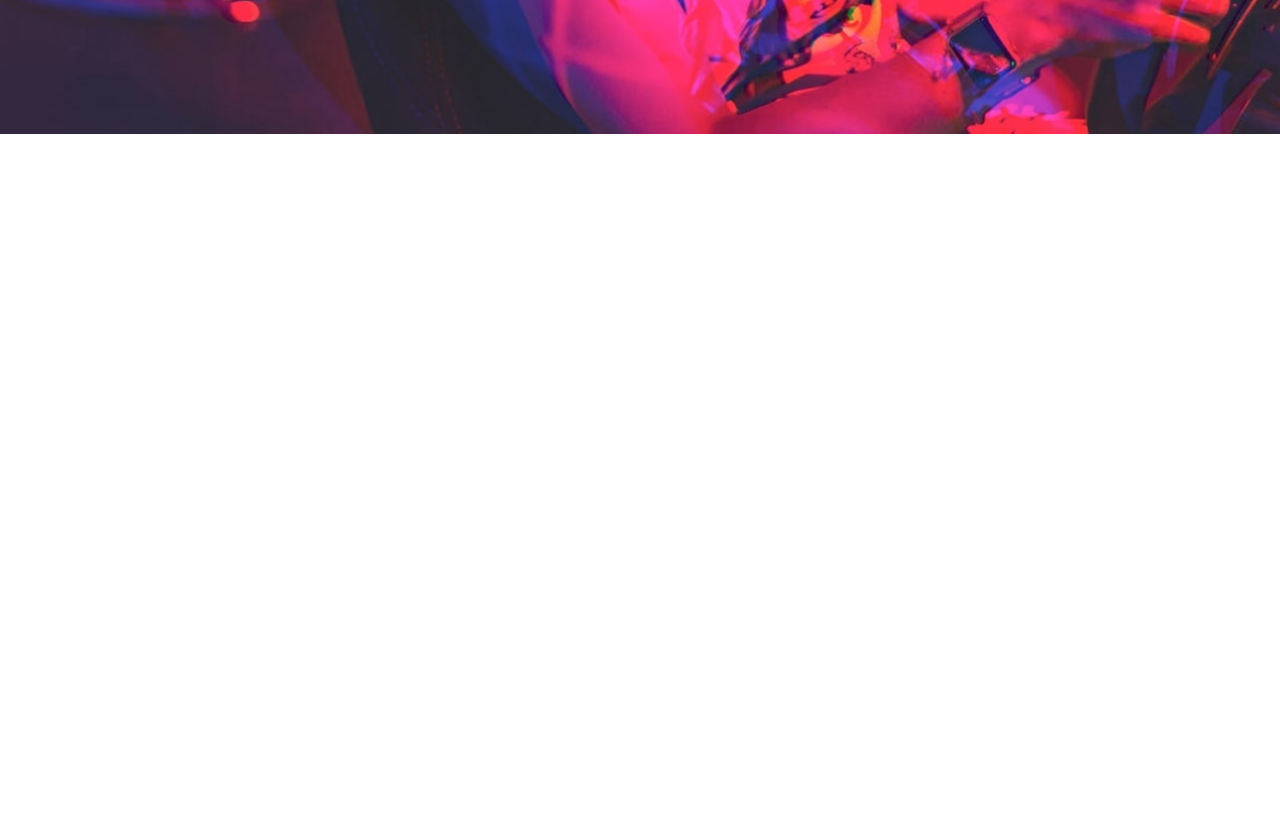
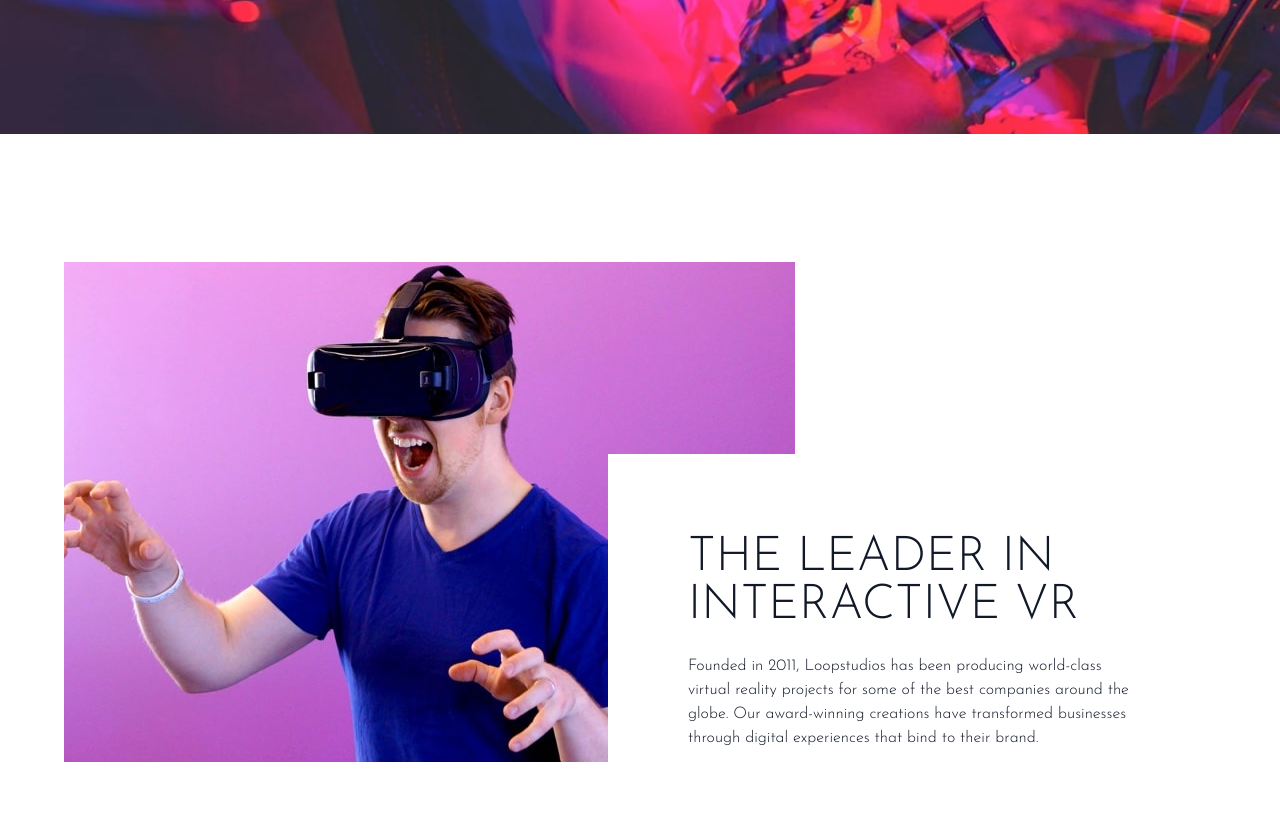
Before and after one commit to MarcinOzyra/loopstudios, a website: page index.html in a window 1280 px wide. Shown: the part 522-1355 px from the top of the page. Before the commit the page ends 800 px from the top, so only its background shows below. Drawn offline with Linux system fonts and the light colour scheme.

Commit message:
add feature section

```diff
--- a/index.html
+++ b/index.html
@@ -46,5 +46,20 @@
         </div>
       </div>
     </section>
+    <!-- feature section -->
+    <section>
+      <div class="relative container flex-col max-w-6xl mx-auto my-32 px-6 text-gray-900 md:flex-row md:px-0">
+        <img src="images/desktop/image-interactive.jpg" alt="interactive" />
+        <div class="top-48 pr-0 bg-white md:absolute md:right-0 md:py-20 md:px-20">
+          <h2 class="mt-10 mb-6 font-sans text-4xl text-center text-gray-900 uppercase md:text-5xl md:mt-0 md:text-left">
+            <span class="block">The leader in</span><span>interactive VR</span>
+          </h2>
+          <p class="max-w-md mx-auto text-center md:text-left">
+            Founded in 2011, Loopstudios has been producing world-class virtual reality projects for some of the best companies around the
+            globe. Our award-winning creations have transformed businesses through digital experiences that bind to their brand.
+          </p>
+        </div>
+      </div>
+    </section>
   </body>
 </html>
```
Also changed, not shown: css/style.css.
